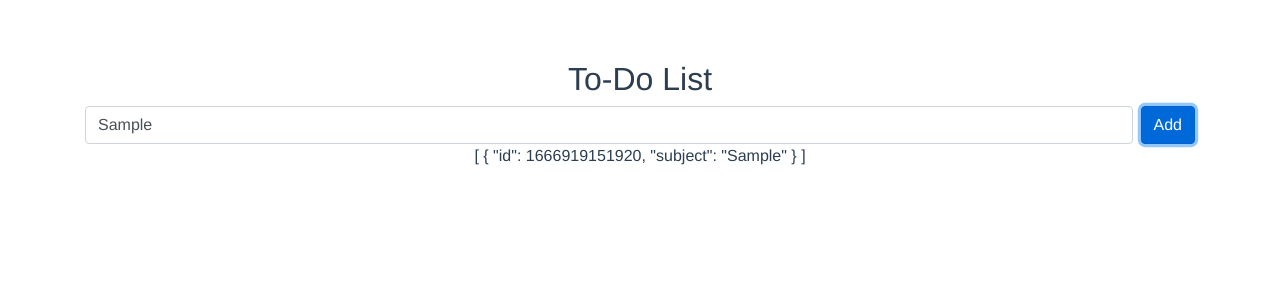
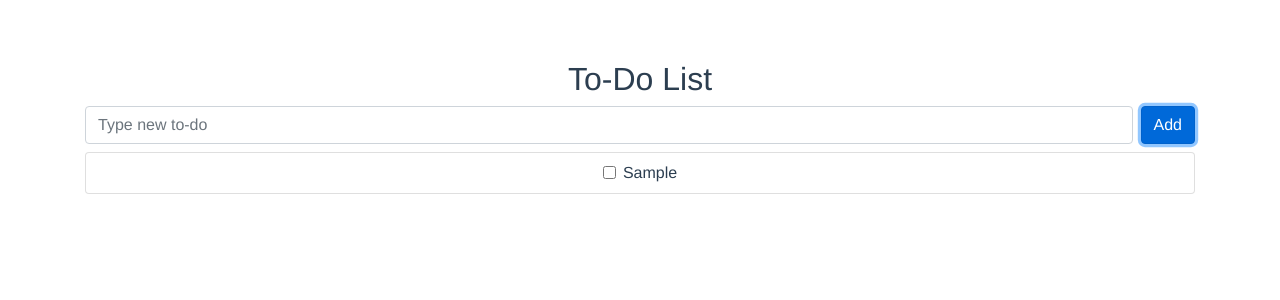
Before and after one commit to JeongEEE/vue3-todo, a Vue app: page / in a window 1280 px wide. Both pictures are taken after typing "Sample" into the empty fields and a click on the button "Add". Shown: the top 300 px of the page. Built offline with nearby package versions, Linux system fonts and the light colour scheme.

Commit message:
스타일 바인딩

```diff
--- a/src/App.vue
+++ b/src/App.vue
@@ -1,15 +1,29 @@
 <template>
 	<div class="container">
 		<h2>To-Do List</h2>
-		<form class="d-flex" @submit.prevent="onSubmit">
+		<form @submit.prevent="onSubmit">
+			<div class="d-flex">
 				<div class="flex-grow-1 mr-2">
 					<input class="form-control" type="type" v-model="todo" placeholder="Type new to-do">
 				</div>
 				<div>
 					<button class="btn btn-primary" type="submit">Add</button>
 				</div>
+			</div>
+			<div v-show="hasError" style="color:red;">This field cannot be empty</div>
 		</form>
-		{{todos}}
+		<div class="card mt-2"
+			v-for="todo in todos" :key="todo.id">
+			<div class="card-body p-2">
+				<div class="form-check">
+					<input class="form-check-input" type="checkbox" v-model="todo.completed">
+					<label class="form-check-label"
+						:style="todo.completed ? todoStyle: {}">
+						{{ todo.subject }}
+					</label>
+				</div>
+			</div>
+		</div>
 	</div>
 </template>
 
@@ -19,13 +33,24 @@
   setup() {
 		const todo = ref('');
 		const todos = ref([]);
+		const hasError = ref(false);
+		const todoStyle = {
+			textDecoration: 'line-through',
+			color: 'grey'
+		}
 
 		const onSubmit = () => {
-			console.log(todo.value);
+			if(todo.value === '') {
+				hasError.value = true;
+			} else {
+				hasError.value = false;
 				todos.value.push({
 					id: Date.now(),
-				subject: todo.value
+					subject: todo.value,
+					completed: false,
 				})
+				todo.value = '';
+			}
 		}
 
 		const updateName = (e) => {
@@ -33,7 +58,7 @@
 		}
 
 		return {
-			todo, todos, onSubmit, updateName
+			todo, todos, onSubmit, updateName, hasError, todoStyle
 		};
 	}
 }
@@ -48,7 +73,8 @@
   color: #2c3e50;
   margin-top: 60px;
 }
-.name {
-	color: blue;
+.todo {
+	color: grey;
+	text-decoration: line-through;
 }
 </style>
```
Lines whose indentation alone changed are shown as unchanged.
